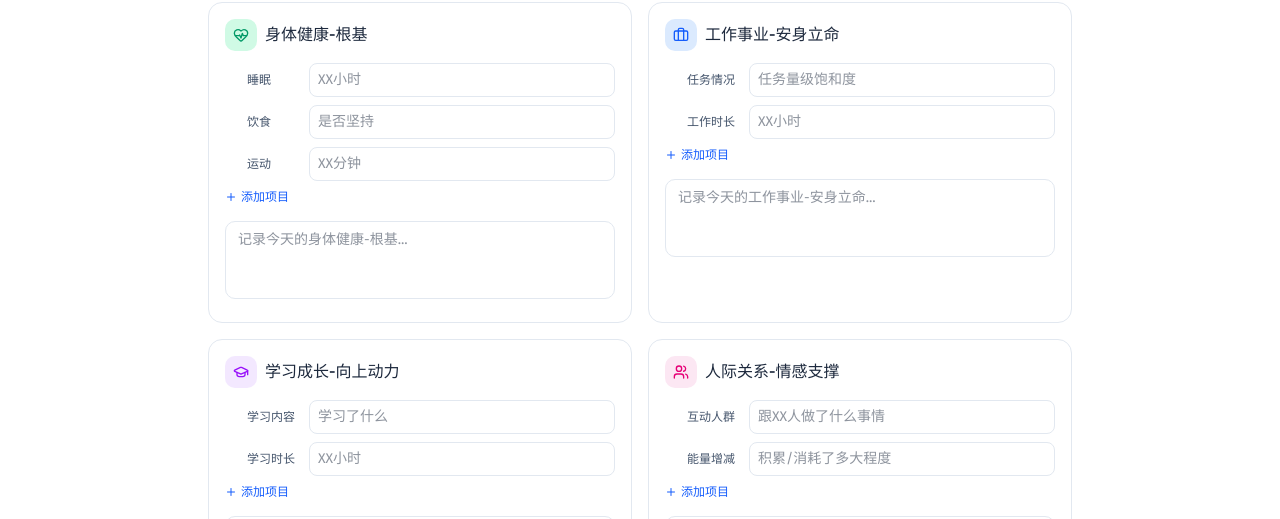
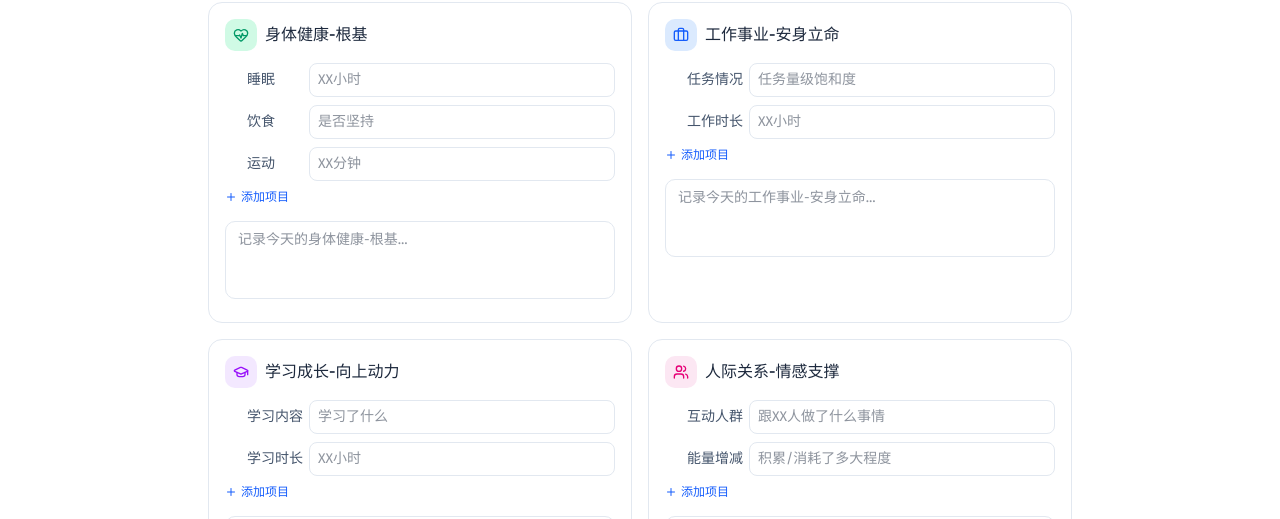
Before and after one commit to Harteyang/zhihr, a React (Vite) app in the folder review-system/: page / in a window 1280 px wide. Shown: the part 158-677 px from the top of the page. Built offline with nearby package versions, Linux system fonts and the light colour scheme; no server answers.

Commit message:
style(review/DimensionCard): 调整评分项标签文字大小为sm
将标签文字从text-xs改为text-sm，提升可读性

```diff
--- a/review-system/src/components/review/DimensionCard.tsx
+++ b/review-system/src/components/review/DimensionCard.tsx
@@ -150,7 +150,7 @@ export function DimensionCard({ config, value, onChange, collapsed, onToggle }:
                   >
                     <X className="w-3 h-3" />
                   </button>
-                  <span className="text-xs text-slate-600 dark:text-slate-400 w-14 shrink-0 truncate">{item.label}</span>
+                  <span className="text-sm text-slate-600 dark:text-slate-400 w-14 shrink-0 truncate">{item.label}</span>
                   <input
                     type="text"
                     value={localValues[item.id] !== undefined ? localValues[item.id] : (structuredData[item.id] || '')}
```
